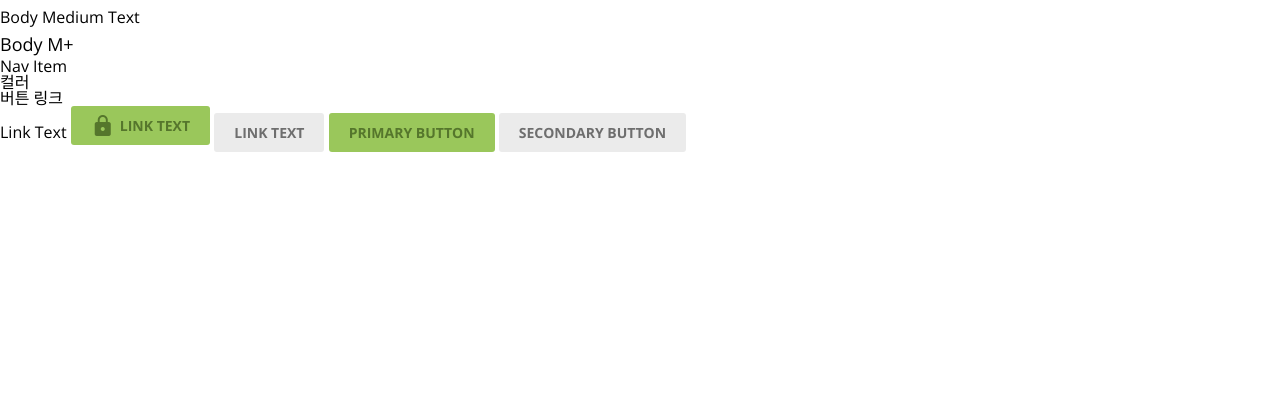
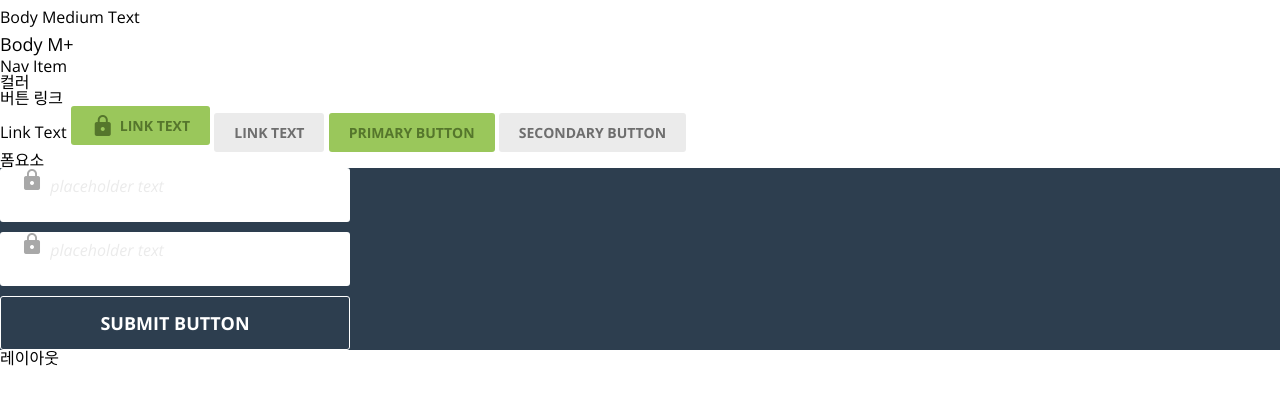
Before and after one commit to RONNIECHOI0324/acme_202604, a plain HTML site: page common.html in a window 1280 px wide. Shown: the part 190-594 px from the top of the page. Drawn offline with nearby package versions, Linux system fonts and the light colour scheme; a web font is replaced by a local one.

Commit message:
feat: 공동 폼 컴포넌트 HTML/CSS 추가

```diff
--- a/common.html
+++ b/common.html
@@ -45,5 +45,24 @@
   <button class="btn btn--primary">Primary Button</button>
   <button class="btn btn--secondary">Secondary Button</button>
 
+  <h2>폼요소</h2>
+  <div class="hero">
+  <form action="">
+    <div class="field">
+    <label for="useremail">
+      <span class="material-icons">lock</span>
+    </label>
+    <input type="text" id="useremail" placeholder="placeholder text">
+    </div>
+    <div class="field">
+    <label for="useremail">
+      <span class="material-icons">lock</span>
+    </label>
+    <input type="text" id="useremail" placeholder="placeholder text">
+    </div>
+    <button type="submit">Submit button</button>
+  </form>
+  </div>
+  <h2>레이아웃</h2>
 </body>
 </html>
--- a/css/common.css
+++ b/css/common.css
@@ -34,6 +34,7 @@
 
 body {
   font-family: "Open Sans", sans-serif;
+  font-size: var(--base-font);
 }
 
 /* 폰트 위계 */
@@ -81,3 +82,41 @@
   background: var(--primary);
   color: var(--secondary);
 }
+
+/* 폼 요소 */
+.hero {
+  background: var(--hero);
+}
+form {
+  width: 350px;
+  display: flex;
+  flex-direction: column;
+  gap: 10px;
+}
+form .field {
+  height: calc(var(--base-unit) * 2);
+  background: var(--white);
+  border-radius: 3px;
+  padding: 0 20px;
+  align-items: center;
+  color: var(--light--gray);
+}
+form .field input {
+  font-style: italic;
+  color:var(--black);
+}
+form .field input::placeholder {
+  color: var(--super--light--gray);
+}
+form button {
+  height: calc(var(--base-unit) * 2);
+  border-radius: 3px;
+  display: flex;
+  align-items: center;
+  justify-content: center;
+  color: var(--white);
+  font-size: calc(var(--base-font) * 1.125);
+  text-transform: uppercase;
+  font-weight: bold;
+  border: 1px solid var(--white);
+}
```
